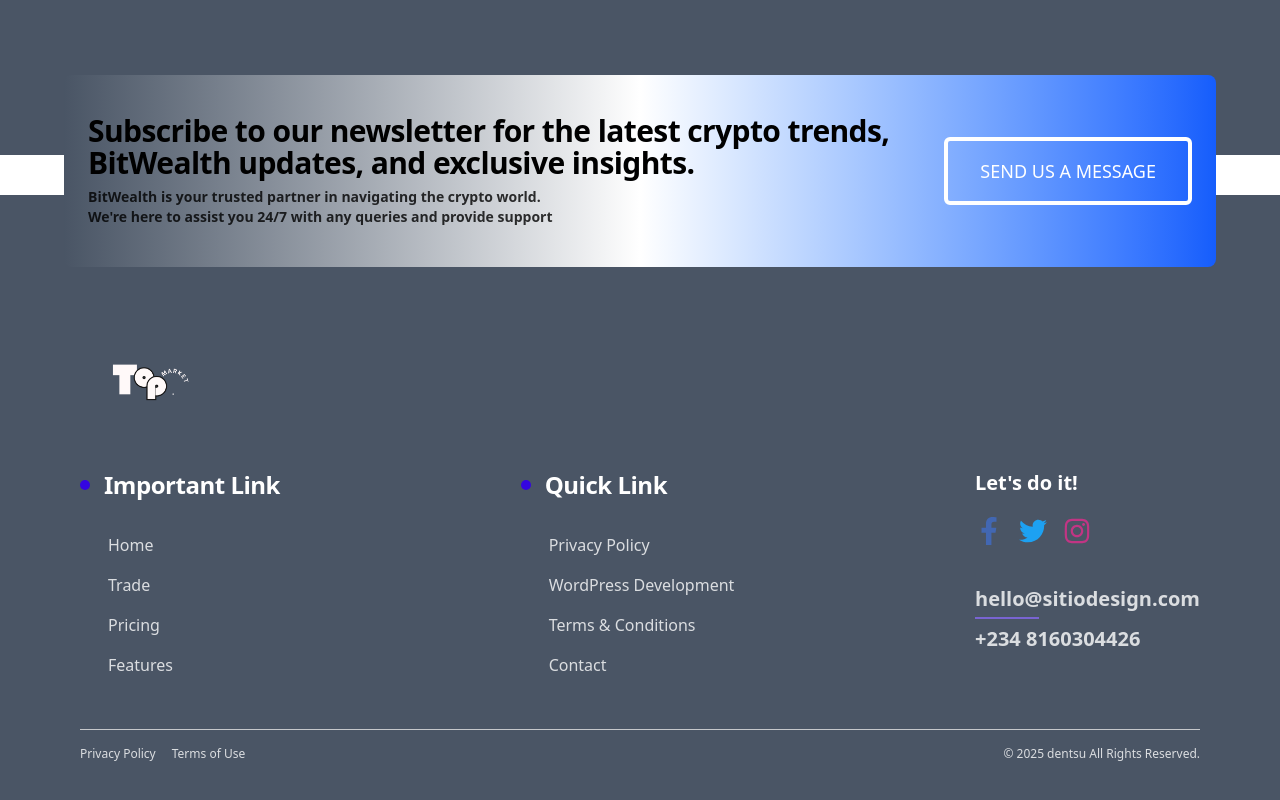
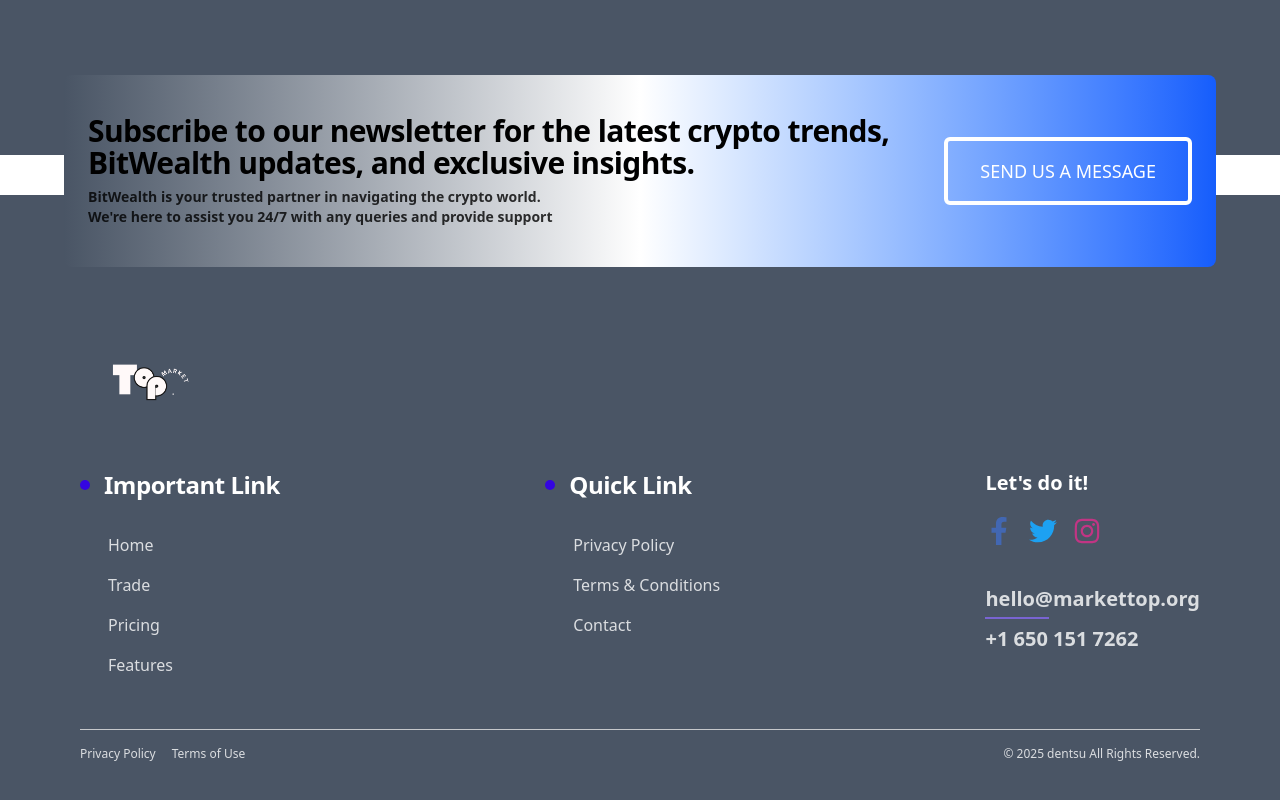
Before and after one commit to DNero5/cryptowebsite, a Next.js app: page / in a window 1280 px wide. Shown: the part 4342-5142 px from the top of the page. Built offline with nearby package versions, Linux system fonts and the light colour scheme.

Commit message:
form and footer

```diff
--- a/src/app/(dashboard)/signup/page.js
+++ b/src/app/(dashboard)/signup/page.js
@@ -12,6 +12,7 @@
     first_name: "",
     last_name: "",
     email: "",
+    phone: "",
     password: "",
     confirmPassword: "",
     role: "user",
@@ -61,6 +62,7 @@
           first_name: "",
           last_name: "",
           email: "",
+          phone: "",
           password: "",
           confirmPassword: "",
           role: "",
@@ -170,8 +172,14 @@
             Sign Up Your Account
           </h2>
 
-          {message && <div className="mb-4 text-green-400 text-sm font-medium">{message}</div>}
-          {error && <div className="mb-4 text-red-400 text-sm font-medium">{error}</div>}
+          {message && (
+            <div className="mb-4 text-green-400 text-sm font-medium">
+              {message}
+            </div>
+          )}
+          {error && (
+            <div className="mb-4 text-red-400 text-sm font-medium">{error}</div>
+          )}
 
           <form onSubmit={handleSubmit} className="space-y-5">
             <input
@@ -195,6 +203,15 @@
               name="email"
               placeholder="Email"
               value={form.email}
+              onChange={handleChange}
+              className="w-full border border-gray-300 rounded-md px-4 py-2 bg-transparent text-white placeholder-white focus:outline-none focus:ring-2 focus:ring-orange-500"
+            />
+
+            <input
+              type="text"
+              name="phone"
+              placeholder="Phone"
+              value={form.phone}
               onChange={handleChange}
               className="w-full border border-gray-300 rounded-md px-4 py-2 bg-transparent text-white placeholder-white focus:outline-none focus:ring-2 focus:ring-orange-500"
             />
@@ -268,8 +285,12 @@
               className="w-full border border-gray-300 rounded-md px-4 py-2 mb-4"
               placeholder="Enter OTP"
             />
-            {otpError && <p className="text-red-500 text-sm mb-2">{otpError}</p>}
-            {otpMessage && <p className="text-green-500 text-sm mb-2">{otpMessage}</p>}
+            {otpError && (
+              <p className="text-red-500 text-sm mb-2">{otpError}</p>
+            )}
+            {otpMessage && (
+              <p className="text-green-500 text-sm mb-2">{otpMessage}</p>
+            )}
             <button
               onClick={handleVerifyOtp}
               className="w-full bg-blue-600 hover:bg-orange-600 text-white font-semibold py-2 rounded-md mb-2"
--- a/src/components/Footer.js
+++ b/src/components/Footer.js
@@ -89,7 +89,6 @@
                   </h4>
                   <ul className="xl:mt-8 md:mt-5  xl:text-base text-xs md:text-sm md:font-inter font-normal leading-6 opacity-80 xl:space-y-4 xl:pl-7 space-y-1 md:space-y-3 xl:whitespace-nowrap">
                     <li>Privacy Policy</li>
-                    <li>WordPress Development</li>
                     <li>Terms & Conditions</li>
                     <li>Contact</li>
                   </ul>
@@ -130,10 +129,10 @@
 
                   <div className="md:hidden lg:block">
                     <p className="xl:mt-10 mt-7 xl:text-xl xl:font-semibold xl:opacity-80 text-sm font-inter font-medium relative after:content-[''] after:w-16 after:h-[2px] xl:after:block after:bg-[#8568ED] after:mt-1 after:absolute after:left-0 after:hidden">
-                      hello@sitiodesign.com
+                      hello@markettop.org
                     </p>
                     <p className="xl:mt-3 xl:text-xl xl:font-semibold xl:opacity-80 text-sm font-inter font-medium">
-                      +234 8160304426
+                      +1 650 151 7262
                     </p>
                   </div>
                 </div>
```
